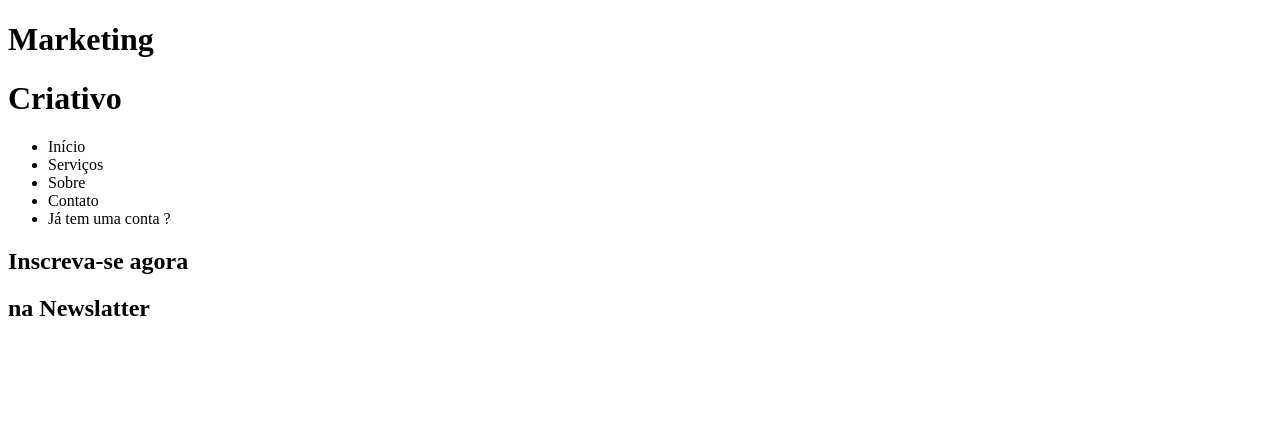
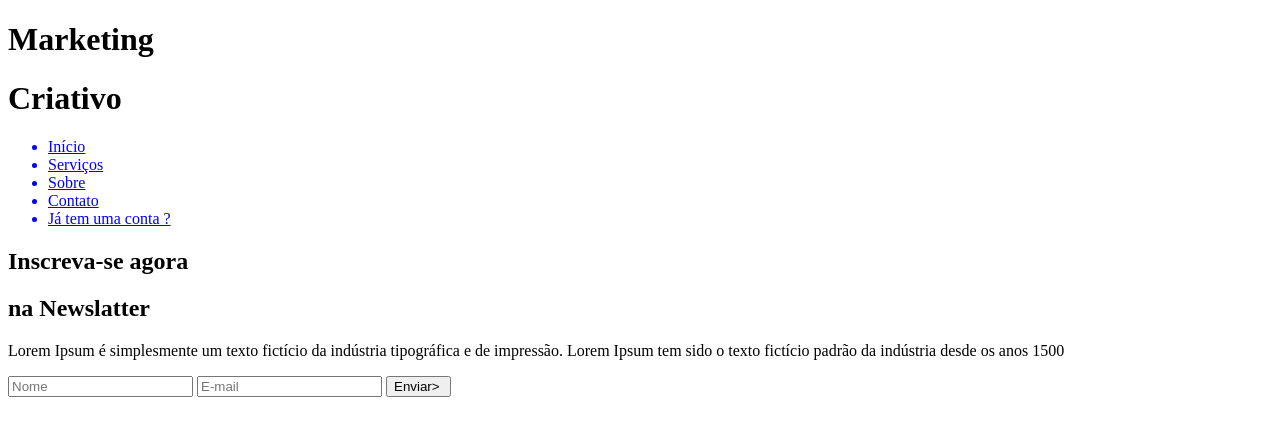
Before and after one commit to luizgutemberg/landing-page, a plain HTML site: page index.html in a window 1280 px wide. Drawn offline with Linux system fonts and the light colour scheme.

Commit message:
campo form

```diff
--- a/index.html
+++ b/index.html
@@ -14,11 +14,11 @@
         </div>
 
         <ul>
-            <a href="#"></a><li>Início</li>
-            <a href="#"></a><li>Serviços</li>
-            <a href="#"></a><li>Sobre</li>
-            <a href="#"></a><li>Contato</li>
-            <a href="#"></a><li>Já tem uma conta ?</li>
+            <a href="#"><li>Início</li></a>
+            <a href="#"><li>Serviços</li></a>
+            <a href="#"><li>Sobre</li></a>
+            <a href="#"><li>Contato</li></a>
+            <a href="#"><li>Já tem uma conta ?</li></a>
 
         </ul>
     </header>
@@ -27,8 +27,13 @@
         <aside>
             <h2>Inscreva-se agora</h2>
             <h2>na Newslatter</h2>
+            <p>Lorem Ipsum é simplesmente um texto fictício da indústria tipográfica e de impressão. Lorem Ipsum tem sido o texto fictício padrão da indústria desde os anos 1500</p>
 
-
+            <form>
+                <input type="text" placeholder="Nome">
+                <input type="email" placeholder="E-mail">
+                <input type="submit" value="Enviar> ">
+            </form>
         </aside>
     </main>
 
```
